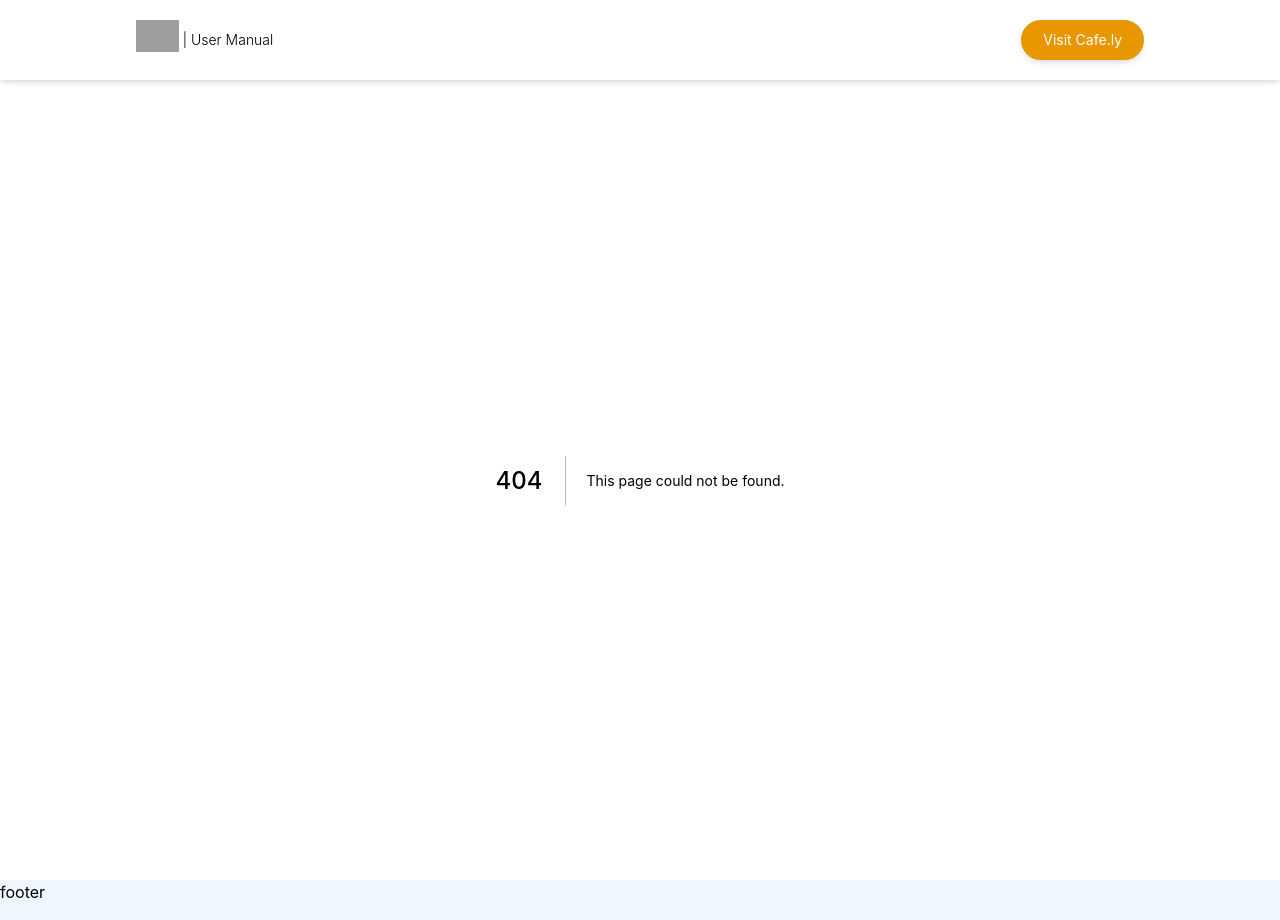
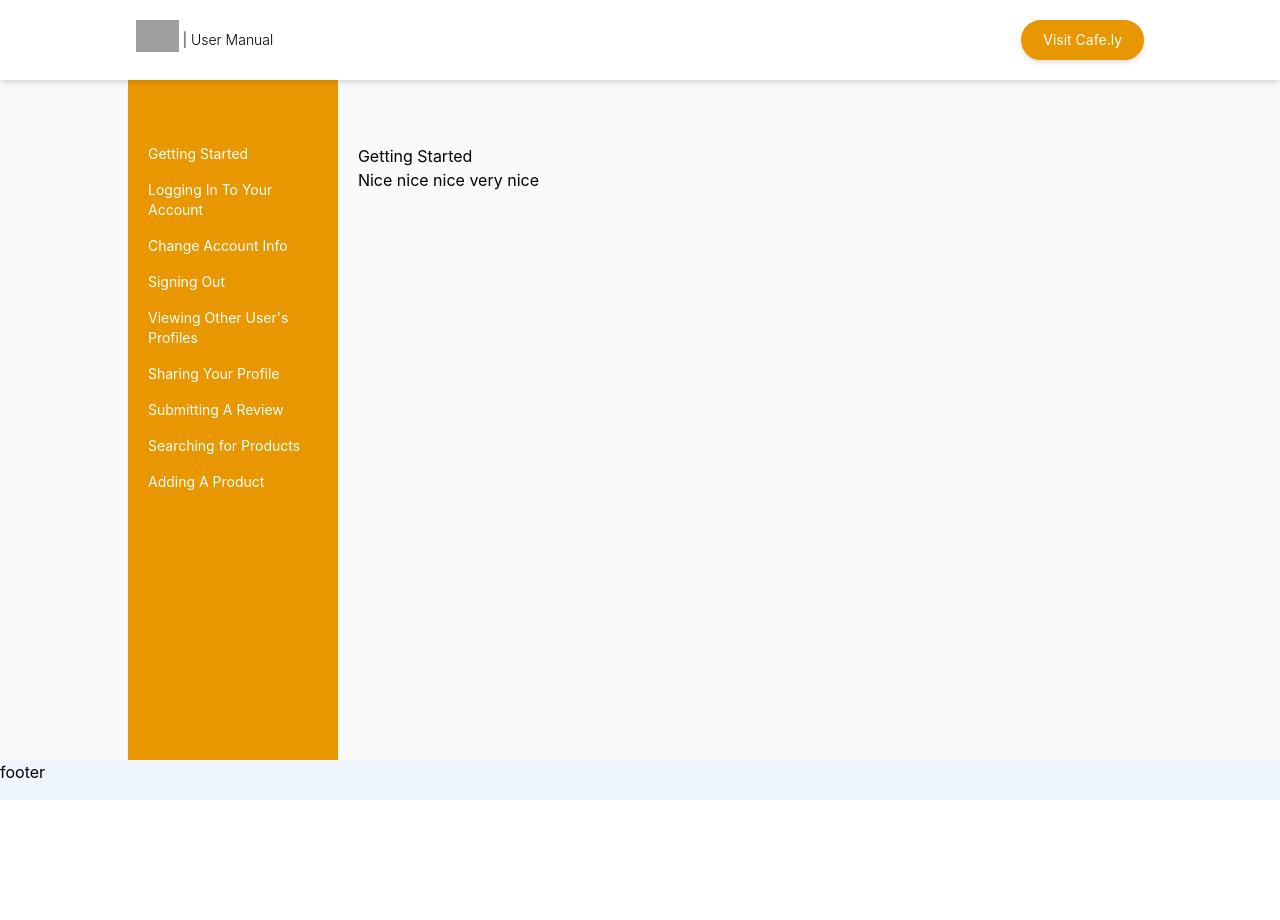
Before and after one commit to seajayrubynose/cafely-manual, a Next.js app: page /manual in a window 1280 px wide. Before the commit this address had no page. After the commit the page ends 800 px from the top, so only its background shows below. Built offline with nearby package versions, Linux system fonts and the light colour scheme; grey boxes are pictures that could not be loaded.

Commit message:
separated the manual into its own path

```diff
--- /dev/null
+++ b/pages/manual/index.tsx
@@ -0,0 +1,27 @@
+import Head from "next/head";
+import Image from "next/image";
+import SideNav from "../../components/SideNav";
+import styles from "../styles/Home.module.css";
+
+export default function Manual() {
+  return (
+    <>
+      <Head>
+        <title>Cafe.ly | User Manual</title>
+        <meta name="description" content="Generated by create next app" />
+        <link rel="icon" href="/favicon.ico" />
+      </Head>
+      <div className="flex flex-grow flex-col bg-gray-50">
+        <div className="flex flex-grow flex-col h-full w-full max-w-5xl mx-auto">
+          <div className="flex flex-grow">
+            <SideNav />
+            <div className="w-full p-5 pt-16">
+              <h1>Getting Started</h1>
+              <p>Nice nice nice very nice</p>
+            </div>
+          </div>
+        </div>
+      </div>
+    </>
+  );
+}
```
